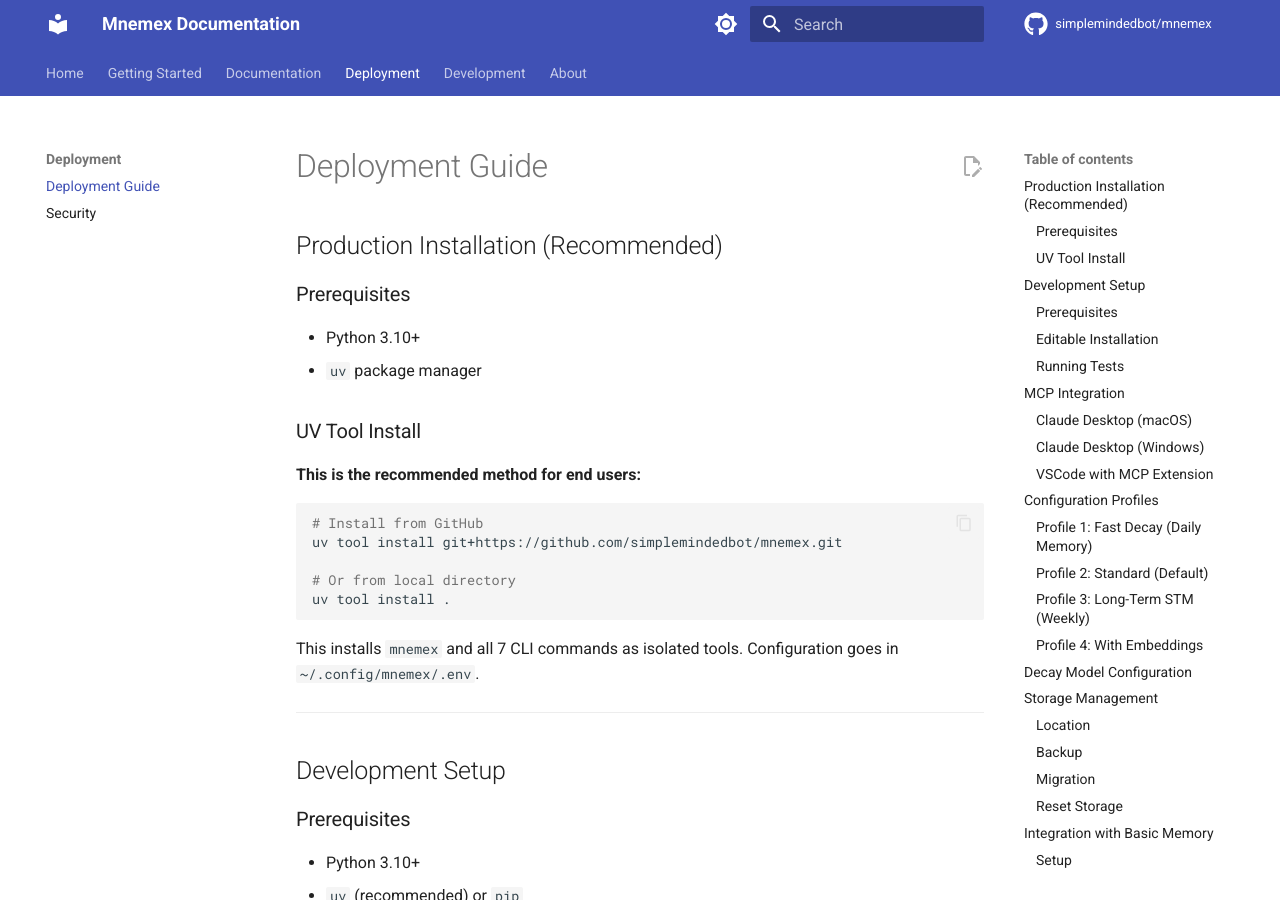
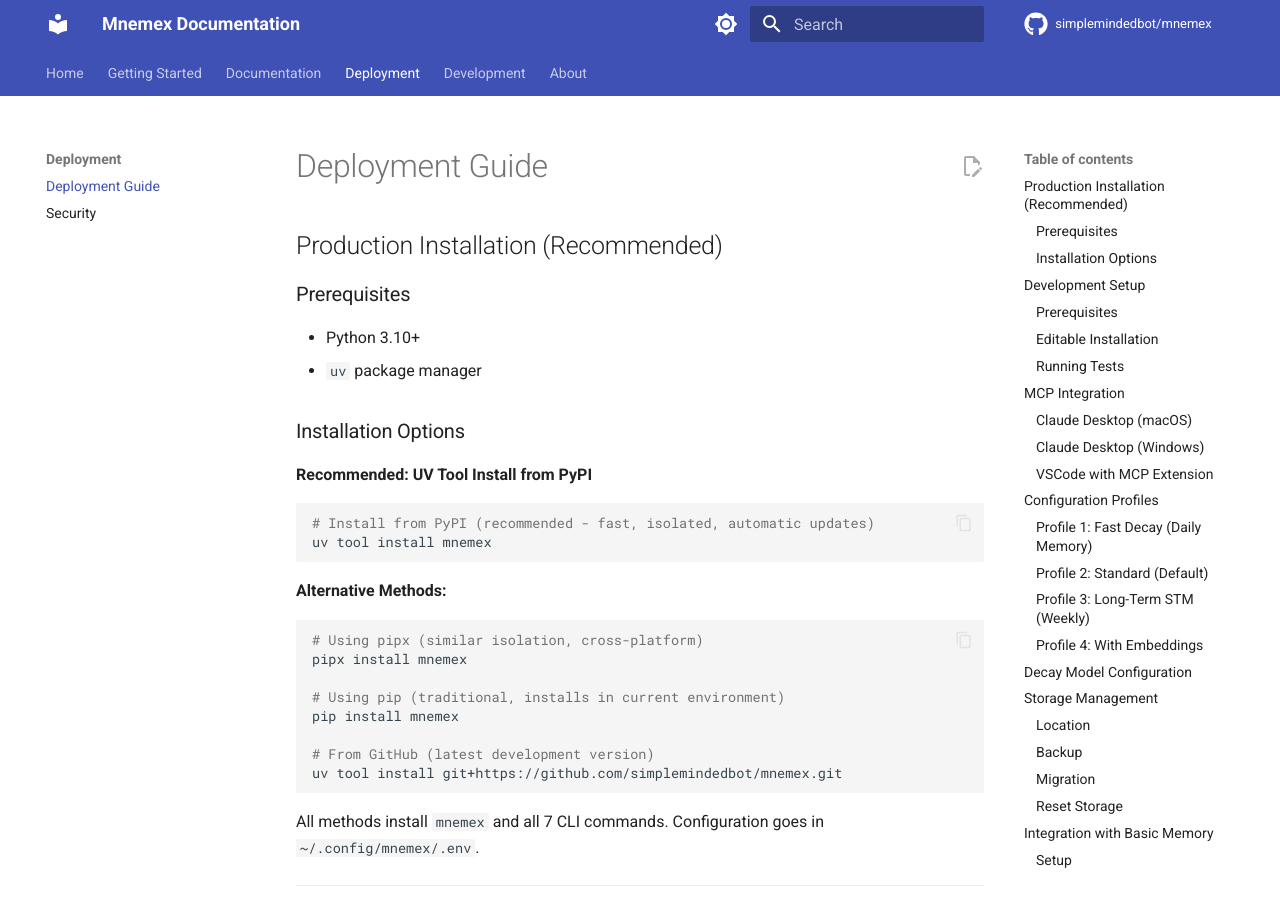
Before and after one commit to mnemexai/mnemex, an MkDocs documentation site: the page built from docs/deployment.md, in a window 1280 px wide and 900 px high. Built offline with MkDocs 1.6.1 and Material for MkDocs 9.7.7, drawn with Linux system fonts in a browser that asks for light colours; comment, search, counter and statistics services are not loaded.

Commit message:
docs: add PyPI installation instructions and 'What is Mnemex?' intro - bump to v0.5.3
**Documentation Updates:**
- Add clear 'What is Mnemex?' section to README.md explaining the problem, solution, and benefits
- Update installation instructions across all docs to prioritize PyPI
- Document multiple installation methods: uv, pipx, pip, and GitHub

**Installation Method Changes:**
- Primary recommendation: `uv tool install mnemex` (from PyPI)
- Alternative 1: `pipx install mnemex` (similar isolation)
- Alternative 2: `pip install mnemex` (traditional)
- Development: `uv tool install git+...` (latest from GitHub)

**Files Updated:**
- README.md: Add intro section, update installation, update citation to v0.5.3
- ELI5.md: Update installation examples and TL;DR
- docs/deployment.md: Add multiple installation options
- CLAUDE.md: Update installation instructions (gitignored but kept current)
- pyproject.toml: Bump version to 0.5.3

**Why PyPI First:**
- Available on PyPI since v0.5.2
- Easier for users (`uv tool install mnemex` vs long git URL)
- Automatic updates with `uv tool upgrade mnemex`
- Official package distribution

**Rationale:**
Based on Python packaging best practices (packaging.python.org), `uv tool install` is the modern replacement for pipx, offering 10-100x faster performance while maintaining isolation. PyPI is the standard distribution channel for Python packages.

🤖 Generated with [Claude Code](https://claude.com/claude-code)

Co-Authored-By: Claude <noreply@anthropic.com>

````diff
--- a/docs/deployment.md
+++ b/docs/deployment.md
@@ -7,19 +7,29 @@
 - Python 3.10+
 - `uv` package manager
 
-### UV Tool Install
+### Installation Options
 
-**This is the recommended method for end users:**
+**Recommended: UV Tool Install from PyPI**
 
 ```bash
-# Install from GitHub
-uv tool install git+https://github.com/simplemindedbot/mnemex.git
-
-# Or from local directory
-uv tool install .
+# Install from PyPI (recommended - fast, isolated, automatic updates)
+uv tool install mnemex
 ```
 
-This installs `mnemex` and all 7 CLI commands as isolated tools. Configuration goes in `~/.config/mnemex/.env`.
+**Alternative Methods:**
+
+```bash
+# Using pipx (similar isolation, cross-platform)
+pipx install mnemex
+
+# Using pip (traditional, installs in current environment)
+pip install mnemex
+
+# From GitHub (latest development version)
+uv tool install git+https://github.com/simplemindedbot/mnemex.git
+```
+
+All methods install `mnemex` and all 7 CLI commands. Configuration goes in `~/.config/mnemex/.env`.
 
 ---
 
--- a/pyproject.toml
+++ b/pyproject.toml
@@ -1,6 +1,6 @@
 [project]
 name = "mnemex"
-version = "0.5.2"
+version = "0.5.3"
 description = "Mnemex: Temporal memory management for AI assistants with human-like dynamics"
 readme = "README.md"
 requires-python = ">=3.10"
````
Also changed, not shown: ELI5.md (+11 -7 lines), README.md (+60 -10 lines), 1 other file.
